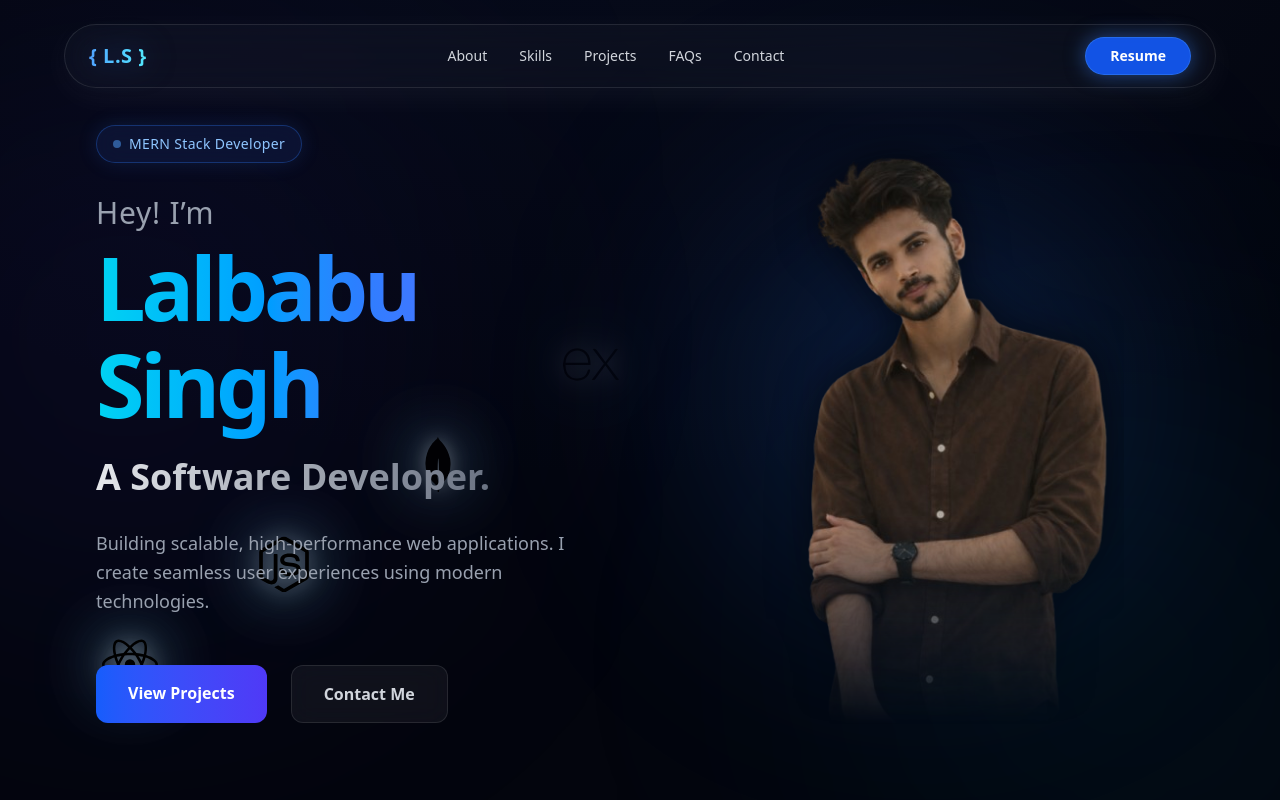
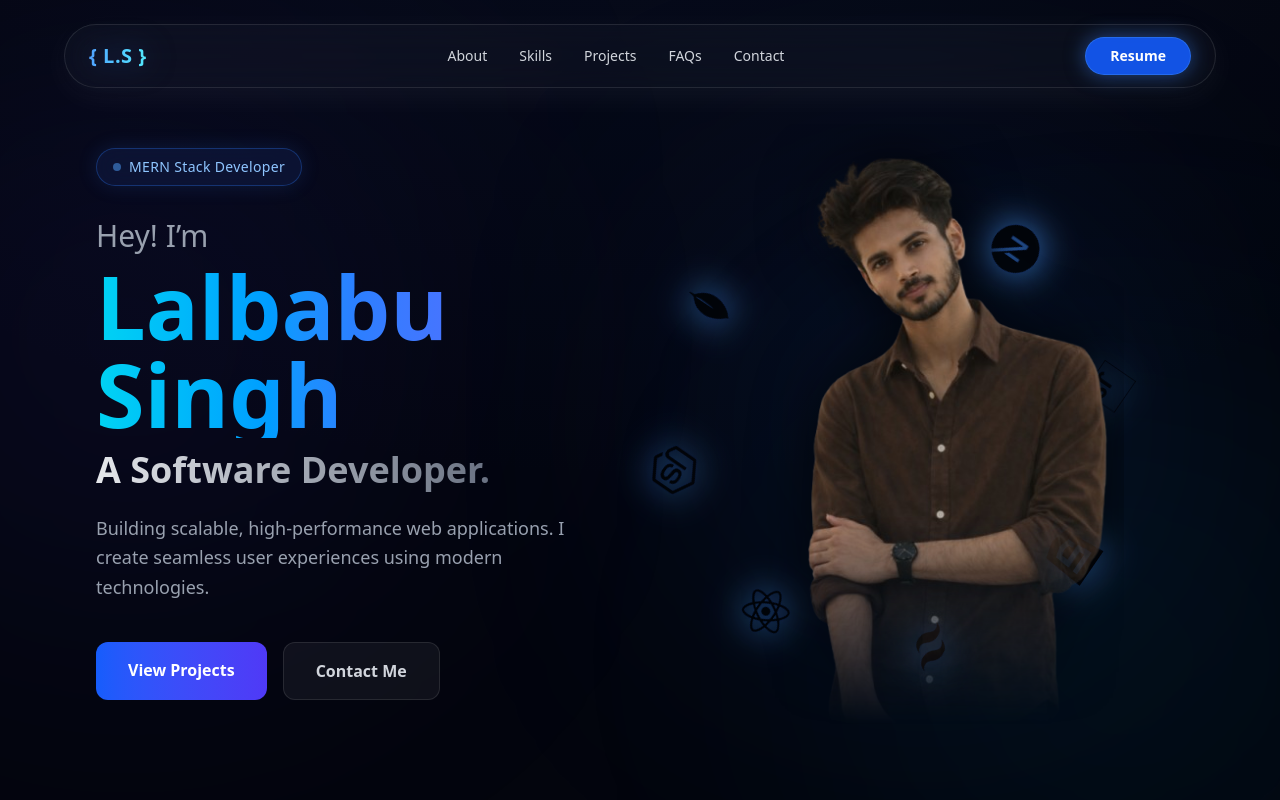
Before and after one commit to Lalbabu-Coder/Portfolio2026, a Next.js app: page / in a window 1280 px wide. Shown: the top 800 px of the page. Built offline with nearby package versions, Linux system fonts and the light colour scheme.

Commit message:
hero section updated

```diff
--- a/components/Hero.tsx
+++ b/components/Hero.tsx
@@ -1,7 +1,7 @@
 "use client";
 
 import { motion } from "framer-motion";
-import { useMemo } from "react";
+import { useState } from "react";
 
 const techStack = [
   "/react.svg",
@@ -15,49 +15,10 @@ const techStack = [
 ];
 
 export default function Hero() {
-  // Stable positions for hydration-safe rendering
-  const positions = useMemo(() => [8, 20, 32, 44, 56, 68, 80, 90], []);
+  const [paused, setPaused] = useState(false);
 
   return (
     <section className="relative min-h-screen flex items-center px-6 md:px-24 overflow-hidden bg-[#03050d] bg-[radial-gradient(ellipse_80%_80%_at_50%_-20%,rgba(28,49,119,0.15),rgba(255,255,255,0))]">
-
-      {/* Falling Logos in Perfect Sequence */}
-      {techStack.map((src, i) => {
-        const delay = i * 1.8;
-
-        return (
-          <motion.img
-            key={i}
-            src={src}
-            initial={{ y: -120, opacity: 0 }}
-            animate={{
-              y: "110vh",
-              opacity: [0, 1, 1, 1, 0],
-            }}
-            transition={{
-              duration: 18,
-              delay,
-              ease: "linear",
-              repeat: Infinity,
-            }}
-            whileHover={{
-              scale: 1.4,
-              y: -30,
-              transition: {
-                type: "spring",
-                stiffness: 400,
-                damping: 12,
-              },
-            }}
-            className="absolute w-14 h-14 cursor-pointer z-10"
-            style={{
-              left: `${positions[i]}%`,
-              filter:
-                "brightness(2.5) drop-shadow(0 0 35px rgba(56,189,248,0.9)) drop-shadow(0 0 10px rgba(255,255,255,0.5))",
-            }}
-          />
-        );
-      })}
 
       {/* Background Glow */}
       <div className="absolute left-[-10%] top-[10%] w-[40vw] h-[40vw] bg-indigo-600/10 blur-[150px] rounded-full pointer-events-none z-0"></div>
@@ -83,13 +44,12 @@ export default function Hero() {
             initial={{ opacity: 0, y: 20 }}
             animate={{ opacity: 1, y: 0 }}
             transition={{ duration: 0.8, delay: 0.2 }}
-            className="font-display"
           >
-            <span className="text-2xl md:text-3xl font-medium text-gray-400 block mb-2 tracking-wide">
+            <span className="text-2xl md:text-3xl font-medium text-gray-400 block mb-2">
               Hey! I’m
             </span>
 
-            <span className="text-[3.5rem] sm:text-6xl md:text-[5.5rem] font-extrabold leading-[1.1] tracking-tighter text-transparent bg-clip-text bg-gradient-to-r from-cyan-400 via-blue-500 to-indigo-500 block mb-3 md:mb-4 pb-2">
+            <span className="text-[3.5rem] sm:text-6xl md:text-[5.5rem] font-extrabold text-transparent bg-clip-text bg-gradient-to-r from-cyan-400 via-blue-500 to-indigo-500 block mb-3">
               Lalbabu Singh
             </span>
 
@@ -99,50 +59,82 @@ export default function Hero() {
           </motion.h1>
 
           <motion.p
-            initial={{ opacity: 0, y: 20 }}
-            animate={{ opacity: 1, y: 0 }}
+            initial={{ opacity: 0 }}
+            animate={{ opacity: 1 }}
             transition={{ duration: 0.8, delay: 0.3 }}
-            className="text-gray-400 mt-6 md:mt-8 max-w-xl text-base md:text-lg leading-relaxed font-light"
+            className="text-gray-400 mt-6 max-w-xl text-base md:text-lg leading-relaxed"
           >
             Building scalable, high-performance web applications.
             I create seamless user experiences using modern technologies.
           </motion.p>
 
-          <motion.div
-            initial={{ opacity: 0, y: 20 }}
-            animate={{ opacity: 1, y: 0 }}
-            transition={{ duration: 0.8, delay: 0.4 }}
-            className="flex flex-wrap gap-4 md:gap-6 mt-10 md:mt-12"
-          >
+          <div className="flex gap-4 mt-10">
             <a
               href="#projects"
-              className="relative group overflow-hidden rounded-xl bg-gradient-to-r from-blue-600 to-indigo-600 px-6 md:px-8 py-3.5 md:py-4 font-semibold text-white transition-all hover:scale-105"
+              className="rounded-xl bg-gradient-to-r from-blue-600 to-indigo-600 px-8 py-4 font-semibold text-white hover:scale-105 transition"
             >
-              <span className="relative z-10">View Projects</span>
+              View Projects
             </a>
 
             <a
               href="#contact"
-              className="rounded-xl bg-white/5 backdrop-blur-md border border-white/10 px-6 md:px-8 py-3.5 md:py-4 font-semibold text-gray-300 transition-all hover:bg-white/10"
+              className="rounded-xl bg-white/5 border border-white/10 px-8 py-4 font-semibold text-gray-300 hover:bg-white/10 transition"
             >
               Contact Me
             </a>
-          </motion.div>
+          </div>
         </div>
 
         {/* RIGHT */}
-        <motion.div
-          initial={{ opacity: 0, scale: 0.9 }}
-          animate={{ opacity: 1, scale: 1 }}
-          transition={{ duration: 1, delay: 0.2 }}
-          className="relative flex justify-center items-end h-[450px] md:h-[600px] mt-12 md:mt-0 w-full"
-        >
-          <div className="absolute top-[45%] left-1/2 -translate-x-1/2 -translate-y-1/2 w-[300px] md:w-[400px] h-[300px] md:h-[400px] bg-blue-500/20 blur-[120px] rounded-full pointer-events-none z-0"></div>
+        <div className="relative flex justify-center items-center h-[500px] md:h-[600px]">
 
+          {/* Orbit */}
+          <motion.div
+            animate={{ rotate: paused ? 0 : 360 }}
+            transition={{
+              duration: 20,
+              ease: "linear",
+              repeat: Infinity,
+            }}
+            className="absolute w-[500px] h-[500px]"
+          >
+            {techStack.map((icon, index) => {
+              const angle = (360 / techStack.length) * index;
+
+              return (
+                <div
+                  key={index}
+                  className="absolute top-1/2 left-1/2"
+                  style={{
+                    transform: `rotate(${angle}deg) translate(220px) rotate(-${angle}deg)`,
+                    transformOrigin: "center",
+                  }}
+                >
+                  <img
+                    src={icon}
+                    alt=""
+                    onMouseEnter={() => setPaused(true)}
+                    onMouseLeave={() => setPaused(false)}
+                    onClick={() => setPaused(!paused)}
+                    className="w-12 h-12 cursor-pointer transition hover:scale-125"
+                    style={{
+                      filter:
+                        "drop-shadow(0 0 18px rgba(59,130,246,0.9)) brightness(1.2)",
+                    }}
+                  />
+                </div>
+              );
+            })}
+          </motion.div>
+
+          {/* Glow */}
+          <div className="absolute w-[320px] h-[320px] bg-blue-500/20 blur-[140px] rounded-full"></div>
+
+          {/* Image */}
           <img
             src="/picc.png"
             alt="Lalbabu Singh"
-            className="relative z-10 h-full w-auto object-contain drop-shadow-[0_0_20px_rgba(0,0,0,0.6)]"
+            className="relative z-10 h-full w-auto object-contain drop-shadow-[0_0_30px_rgba(0,0,0,0.7)]"
             style={{
               maskImage:
                 "linear-gradient(to bottom, rgba(0,0,0,1) 65%, rgba(0,0,0,0) 100%)",
@@ -150,7 +142,7 @@ export default function Hero() {
                 "linear-gradient(to bottom, rgba(0,0,0,1) 65%, rgba(0,0,0,0) 100%)",
             }}
           />
-        </motion.div>
+        </div>
       </div>
     </section>
   );
```
